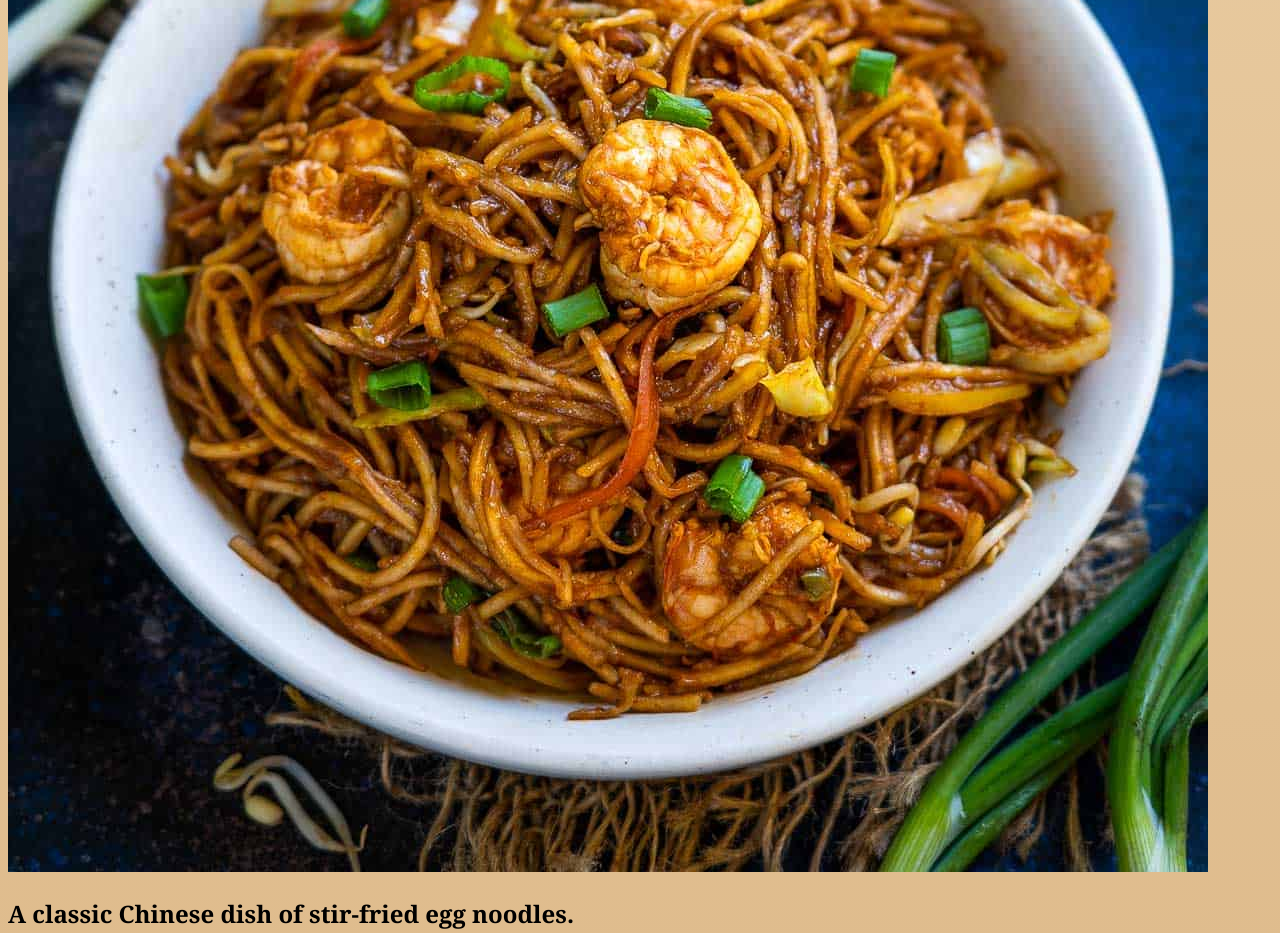
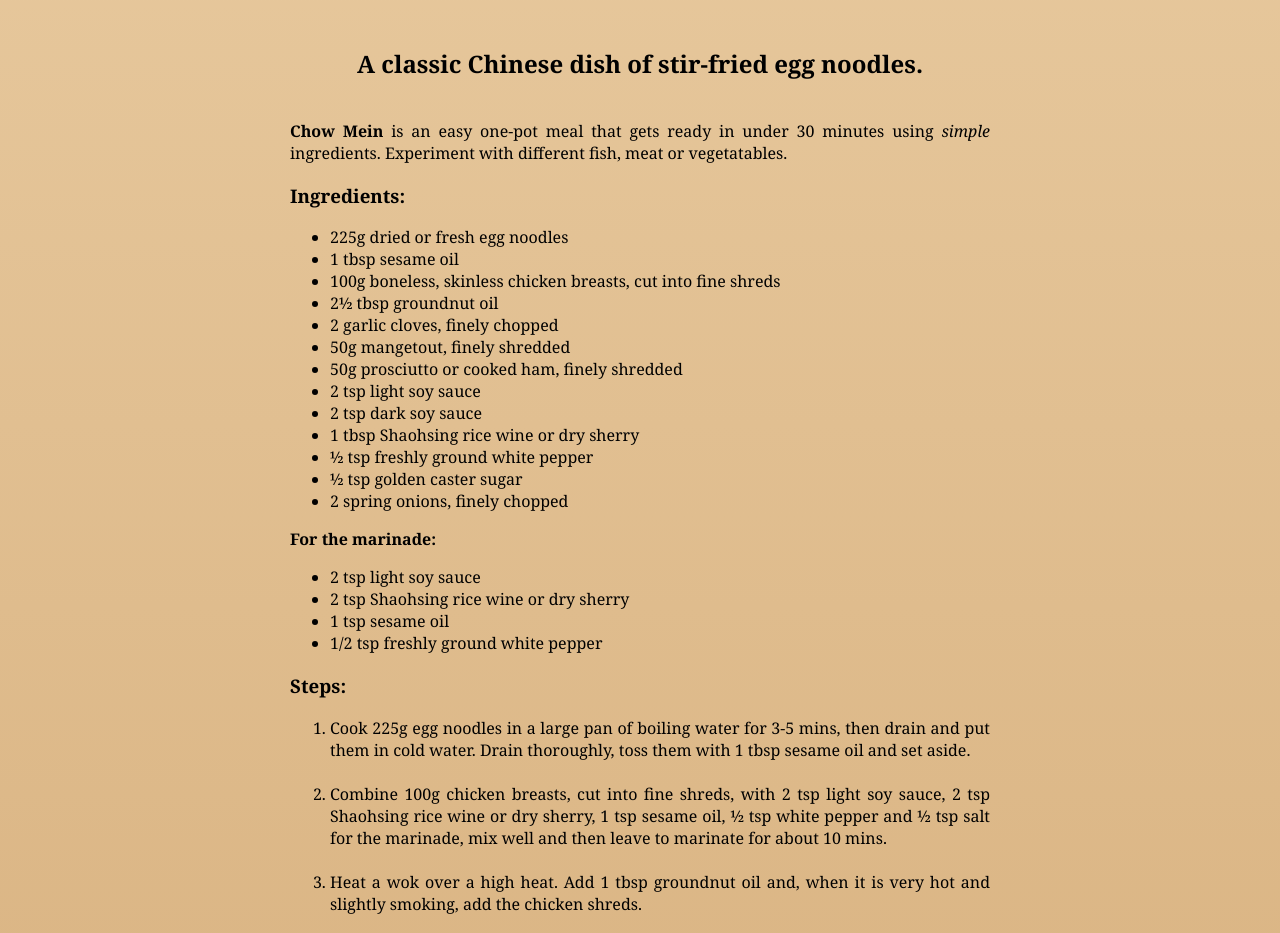
Before and after one commit to jonathancazares/odin-recipes, a plain HTML site: page recipes/chow_mein.html in a window 1280 px wide. Shown: the part 414-1347 px from the top of the page. Drawn offline with Linux system fonts and the light colour scheme.

Commit message:
Change selector names to match all pages

```diff
--- a/styles.css
+++ b/styles.css
@@ -5,18 +5,33 @@ html {
 * {
     font-family: Georgia, Garamond, sans-serif;
 }
-#title {
+/* Images */
+.image {
+    width: 300px;
+    height: auto;
+    display: block;
+    margin: 10px auto 50px;
+}
+/* */
+.title {
     font-size: 30px;
+}
+.main {
+    margin-top: 35px;
+    margin-bottom: 35px;
     text-align: center;
-    margin-top: 35px;
-    margin-bottom: 60px;
 }
-.box {
+.main-box {
     background-color: rgb(223, 223, 223);
     width: 400px;
     border: 1px solid gray;
     padding: 10px;
     margin: 50px auto;
+}
+.recipe-container {
+    width: 700px;
+    margin: 40px auto 30px;
+    text-align: justify;
 }
 a:link {
     color: rgb(0, 0, 0);
```
